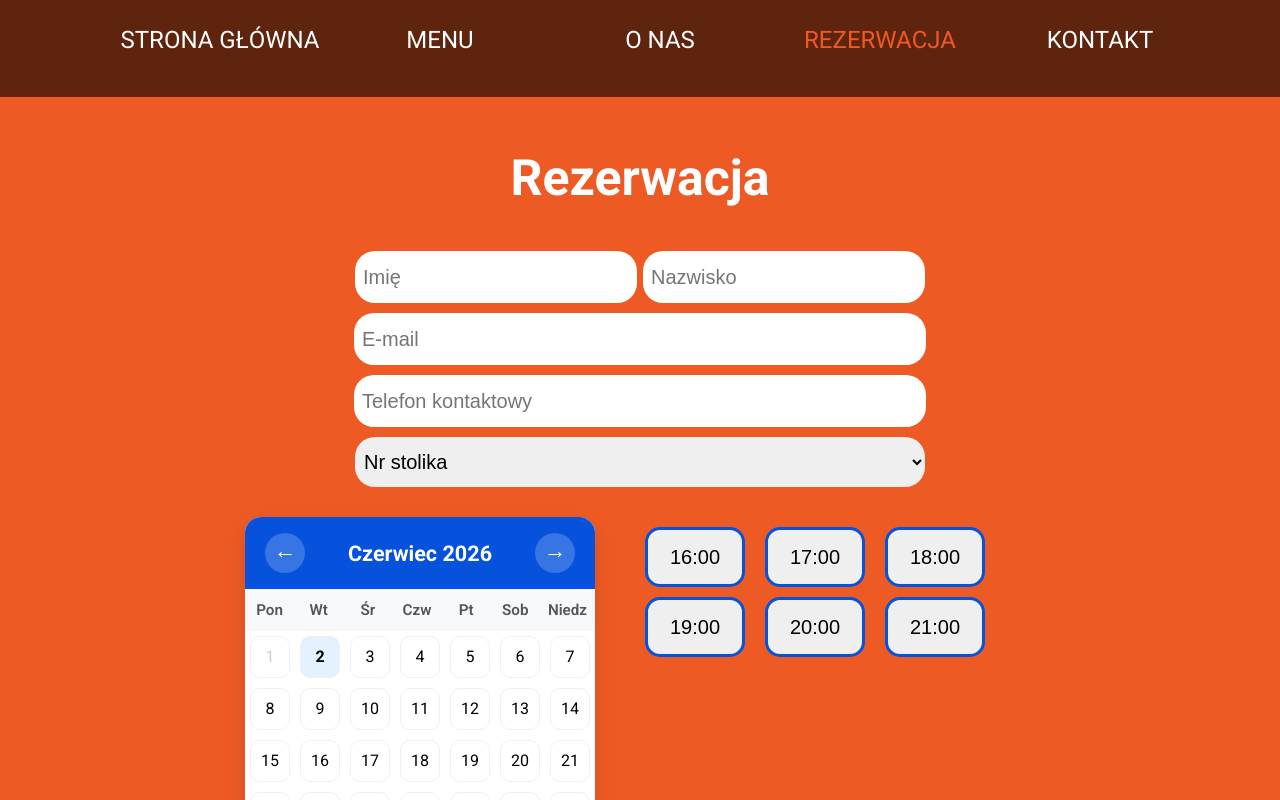
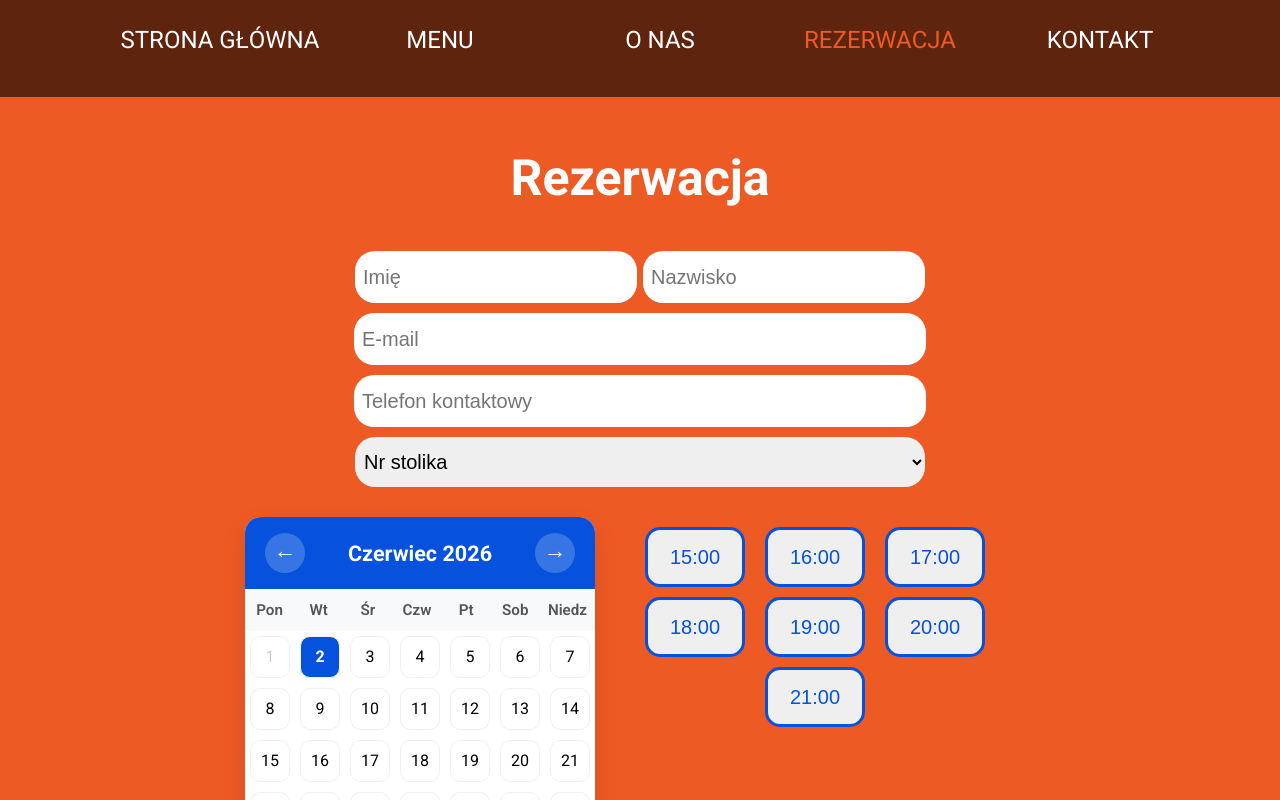
Before and after one commit to krystianblasiak/project-restauracja-ekskluzywna, a React (Create React App) app: page /rezerwacja in a window 1280 px wide. Shown: the top 800 px of the page. Built offline with nearby package versions, Linux system fonts and the light colour scheme.

Commit message:
Add files initialState.js, reservationSlice.js, store.js. Change components Booking, Calendar. Change file index.js.

```diff
--- a/src/components/Booking/Booking.js
+++ b/src/components/Booking/Booking.js
@@ -1,56 +1,115 @@
 import styles from "./Booking.module.scss";
 import Calendar from "../Calendar/Calendar";
 import Container from "../Container/Container";
+import { useDispatch, useSelector } from "react-redux";
+import { useEffect, useState } from "react";
+import { addReservation } from "../../redux/reservationSlice";
 
 const Booking = () => {
-    const handleChange = (e) => {
+    const dispatch = useDispatch();
+
+    const { tables = [], reservations = [], timeSlots = [], selectedDate } = useSelector(
+    (state) => state.reservations || {});
+    const [dataForm, setDataForm] = useState({
+        name: '',
+        surname: '',
+        email: '',
+        phone: '',
+        tableId: '',
+        date: '',
+        time: ''
+    });
+
+    const occupiedIds = reservations.filter(r => r.date === selectedDate && r.time === dataForm.time).map(r => r.tableId);
+    const filtered = tables.map(table => ({
+        ...table,
+        available: !occupiedIds.includes(table.id)
+    }));
+
+    const occupiedTime = reservations.filter(r => r.date === selectedDate && r.time === dataForm.time).map(r => r.time);
+    const filteredTime = timeSlots.map(t => ({
+        ...t,
+        available: !occupiedTime.includes(t.time)
+    }));
+
+    const [availableTables, setAvailableTables] = useState(filtered);
+    const [availableTime, setAvailableTime] = useState(filteredTime);
+    const [status, setStatus] = useState('');
+
+    useEffect(() => {
+        const occupiedIds = reservations.filter(r => r.date === selectedDate && r.time === dataForm.time).map(r => r.tableId);
+        const filtered = tables.map(table => ({
+            ...table,
+            available: !occupiedIds.includes(table.id)
+        }));
+
+        setAvailableTables(filtered);
+    }, [selectedDate, dataForm, reservations, tables]);
+
+    useEffect(() => {
+        for(let i = 0; i < reservations.length; i++){
+            const occupiedTime = reservations.filter(r => r.date === selectedDate && r.tableId === dataForm.tableId ).map(r => r.time);
+            const filteredTime = timeSlots.map(t => ({
+                ...t,
+                available: !occupiedTime.includes(t.time)
+            }));
+            setAvailableTime(filteredTime);
+        }
+
+
+    }, [selectedDate, dataForm, reservations, timeSlots]);
+
+    const handleSubmit = (e) => {
         e.preventDefault();
+        const selectedTable = tables.find(t => t.id  === Number(dataForm.tableId));
+
+        dispatch(addReservation({
+            name: dataForm.name,
+            surname: dataForm.surname,
+            email: dataForm.email,
+            phone: dataForm.phone,
+            tableId: dataForm.tableId,
+            date: selectedDate,
+            time: dataForm.time,
+            tableName: selectedTable.name
+        }));
+
+        setStatus(`✅ Zarezerwowano stolik nr ${dataForm.tableId} na ${dataForm.time} dnia ${selectedDate}`);
+        setDataForm({
+            name: '', surname: '', email: '', phone: '', tableId: '', time: ''
+        });
     };
+
+    const handleTimeClick = (t) => {
+        setDataForm({ ...dataForm, time: t});
+    }
 
     return (
         <div className={styles.booking}>
             <Container>
                 <h2 className={styles.h2}>Rezerwacja</h2>
-                <form className={styles.form} onChange={handleChange}>
-                    <input className={styles.input1} placeholder="Imię" type="text"></input>
-                    <input className={styles.input1} placeholder="Nazwisko" type="text"></input><br />
-                    <input className={styles.input} placeholder="E-mail" type="email"></input><br />
-                    <input className={styles.input} placeholder="Telefon kontaktowy" type="tel"></input> <br />
-                    <select className={styles.input2}>
+                <form className={styles.form} onSubmit={handleSubmit}>
+                    <input className={styles.input1} placeholder="Imię" type="text" value={dataForm.name} onChange={e => setDataForm({ ...dataForm, name: e.target.value})} required></input>
+                    <input className={styles.input1} placeholder="Nazwisko" type="text" value={dataForm.surname} onChange={e => setDataForm({ ...dataForm, surname: e.target.value})} required></input><br />
+                    <input className={styles.input} placeholder="E-mail" type="email" value={dataForm.email} onChange={e => setDataForm({ ...dataForm, email: e.target.value})} required></input><br />
+                    <input className={styles.input} placeholder="Telefon kontaktowy" type="tel" value={dataForm.phone} onChange={e => setDataForm({ ...dataForm, phone: e.target.value})} required></input> <br />
+                    <select className={styles.input2} value={dataForm.tableId} onChange={e => setDataForm({ ...dataForm, tableId: e.target.value})} required>
                         <option value="" disabled selected>Nr stolika</option>
-                        <option value={1}>1</option>
-                        <option value={2}>2</option>
-                        <option value={3}>3</option>
-                        <option value={4}>4</option>
-                        <option value={5}>5</option>
-                        <option value={6}>6</option>
-                        <option value={7}>7</option>
-                        <option value={8}>8</option>
-                        <option value={9}>9</option>
-                        <option value={10}>10</option>
-                        <option value={11}>11</option>
-                        <option value={12}>12</option>
-                        <option value={13}>13</option>
-                        <option value={14}>14</option>
-                        <option value={15}>15</option>
+                        {availableTables.map(table => (<option key={table.id} value={table.id} disabled={!table.available}>
+                            {table.name} ({table.seats} os.)
+                        </option>))}
                     </select>
                     <div className={styles.wrapper}>
                         <Calendar />
                         <div className={styles.box}>
                             <div className={styles.box1}>
-                                <button className={styles.btn1} onClick={handleChange}>16:00</button>
-                                <button className={styles.btn1} onClick={handleChange}>17:00</button>
-                                <button className={styles.btn1} onClick={handleChange}>18:00</button>
-                            </div>
-                            <div className={styles.box1}>
-                                <button className={styles.btn1} onClick={handleChange}>19:00</button>
-                                <button className={styles.btn1} onClick={handleChange}>20:00</button>
-                                <button className={styles.btn1} onClick={handleChange}>21:00</button>
+                                {availableTime.map(t => <button key={t.id} type="button" className={`${styles.btn1} ${!t.available ? styles.isActive : ''}`} disabled={!t.available} onClick={(e) => {e.preventDefault(); handleTimeClick(t.time)}}>{t.time}</button>)}
                             </div>
                         </div>
                     </div>
                     <br />
-                    <button type="submit" className={styles.btn}>Rezerwuj</button>
+                    <button type="submit" className={styles.btn} disabled={!dataForm.time || !dataForm.tableId}>Rezerwuj</button>
+                    <br /> <br /> <br />{status && <p>{status}</p>}
                 </form>
             </Container>
         </div>
--- a/src/components/Booking/Booking.module.scss
+++ b/src/components/Booking/Booking.module.scss
@@ -60,6 +60,7 @@
                         height: 60px;
                         border-radius: 15px;
                         border: 3px solid #0652DD;
+                        color: #0652DD;
                         font-size: 20px;
                     }
 
@@ -68,6 +69,20 @@
                         background-color: #0652DD;
                         cursor: pointer;
                         transform: scale(1.1);
+                    }
+
+                    .isActive {
+                        border: 3px solid #6e95da;
+                        background-color: #d8d8d8;
+                        color: #6e95da;
+                    }
+
+                    .isActive:hover {
+                        transform: scale(1);
+                        background-color: #d8d8d8;
+                        cursor:no-drop;
+                        color: #6e95da;
+
                     }
                 }
             }
--- a/src/components/Calendar/Calendar.js
+++ b/src/components/Calendar/Calendar.js
@@ -1,9 +1,12 @@
 import { useState } from "react";
 import styles from "./Calendar.module.scss";
+import { useDispatch, useSelector } from "react-redux";
+import { setSelectedDate } from "../../redux/reservationSlice";
 
 const Calendar = () => {
+    const dispatch = useDispatch();
     const [currentDate, setCurrentDate] = useState(new Date());
-    const [selectedDate, setSelectedDate] = useState('');
+    const selectedDate = useSelector(state => state.reservations.selectedDate);
 
     const year = currentDate.getFullYear();
     const month = currentDate.getMonth();
@@ -11,12 +14,13 @@ const Calendar = () => {
     const daysOfWeek = ['Pon', 'Wt', 'Śr', 'Czw', 'Pt', 'Sob', 'Niedz'];
     const monthName = currentDate.toLocaleString('pl-PL', { month: 'long', year: 'numeric' });
 
-
     // Generowanie dni
     const firstDay = new Date(year, month, 1).getDay();
     const daysInMonth = new Date(year, month + 1, 0).getDate();
 
+
     const days = [];
+
     // Puste komórki na początku
     for (let i = 0; i < (firstDay === 0 ? 6 : firstDay - 1); i++) {
         days.push({ day: '', isCurrentMonth: false });
@@ -38,7 +42,7 @@ const Calendar = () => {
 
     const handleDateClick = (dateStr) => {
         if (!dateStr) return;
-        setSelectedDate(dateStr);
+        dispatch(setSelectedDate(dateStr));
     };
 
     const prevMonth = (e) => {
@@ -66,16 +70,12 @@ const Calendar = () => {
             {days.map((item, index) => (
             <div
                 key={index}
-                className={`date-cell ${
-                !item.isCurrentMonth ? 'other-month' : ''
-                } ${item.isToday ? 'today' : ''}
-                ${item.occupied ? 'occupied' : ''}
+                className={`date-cell ${!item.isCurrentMonth ? 'other-month' : ''}
+                ${item.isToday ? 'today' : ''}
                 ${item.dateStr === selectedDate ? 'selected' : ''}
                 ${item.isPast ? 'past' : ''}`}
-                onClick={() => !item.isPast && handleDateClick(item.dateStr)}
-            >
+                onClick={() => !item.isPast && handleDateClick(item.dateStr)}>
                 {item.day}
-                {item.occupied && <span className="occupied-dot"></span>}
             </div>
             ))}
         </div>
@@ -98,7 +98,7 @@ const Calendar = () => {
             .date-cell:hover:not(.past):not(.other-month) {
             background: #0652DD;
             color: #fff;
-            transform: scale(1.05);
+            transform: scale(1.1);
             }
             .date-cell.today {
             background: #e3f2fd;
--- a/src/components/Calendar/Calendar.module.scss
+++ b/src/components/Calendar/Calendar.module.scss
@@ -32,6 +32,10 @@
             font-size: 1.4rem;
             cursor: pointer;
         }
+
+        .navBtn:hover {
+            transform: scale(1.1);
+        }
     }
 
     .weekdays {
--- a/src/index.js
+++ b/src/index.js
@@ -2,13 +2,17 @@ import React from 'react';
 import ReactDOM from 'react-dom/client';
 import App from './App';
 import { BrowserRouter } from 'react-router-dom';
+import { Provider } from 'react-redux';
+import { store } from './redux/store';
 
 
 const root = ReactDOM.createRoot(document.getElementById('root'));
 root.render(
   <React.StrictMode>
     <BrowserRouter>
-      <App />
+      <Provider store={store}>
+        <App />
+      </Provider>
     </BrowserRouter>
   </React.StrictMode>
 );
--- /dev/null
+++ b/src/redux/initialState.js
@@ -0,0 +1,30 @@
+const initialState = {
+    tables: [
+        { id: 1, name: "Stolik 1", seats: 4},
+        { id: 2, name: "Stolik 2", seats: 2},
+        { id: 3, name: "Stolik 3", seats: 2},
+        { id: 4, name: "Stolik 4", seats: 8},
+        { id: 5, name: "Stolik 5", seats: 4},
+        { id: 6, name: "Stolik 6", seats: 2},
+        { id: 7, name: "Stolik 7", seats: 8},
+        { id: 8, name: "Stolik 8", seats: 2},
+        { id: 9, name: "Stolik 9", seats: 4},
+        { id: 10, name: "Stolik 10", seats: 8},
+        { id: 11, name: "Stolik 11", seats: 2},
+        { id: 12, name: "Stolik 12", seats: 2},
+    ],
+
+    reservations: [],
+    timeSlots: [
+        { id: 1, time: "15:00"},
+        { id: 2, time: "16:00"},
+        { id: 3, time: "17:00"},
+        { id: 4, time: "18:00"},
+        { id: 5, time: "19:00"},
+        { id: 6, time: "20:00"},
+        { id: 7, time: "21:00"},
+    ],
+    selectedDate: new Date().toISOString().split("T")[0]
+}
+
+export default initialState;
--- /dev/null
+++ b/src/redux/reservationSlice.js
@@ -0,0 +1,30 @@
+import { createSlice } from "@reduxjs/toolkit"
+import initialState from "./initialState";
+import shortid from "shortid";
+
+
+
+const reservationSlice = createSlice({
+    name: "reservations",
+    initialState,
+    reducers: {
+        setSelectedDate: (state, action) => {
+            state.selectedDate = action.payload;
+        },
+
+        addReservation: (state, action) => {
+            state.reservations.unshift({
+                id: shortid(),
+                ...action.payload,
+                createdAt: new Date().toISOString(),
+            });
+        },
+    }
+});
+
+export const {
+    setSelectedDate,
+    addReservation,
+} = reservationSlice.actions;
+
+export default reservationSlice.reducer;
```
Also changed, not shown: src/redux/store.js (added, +8 -0 lines).
